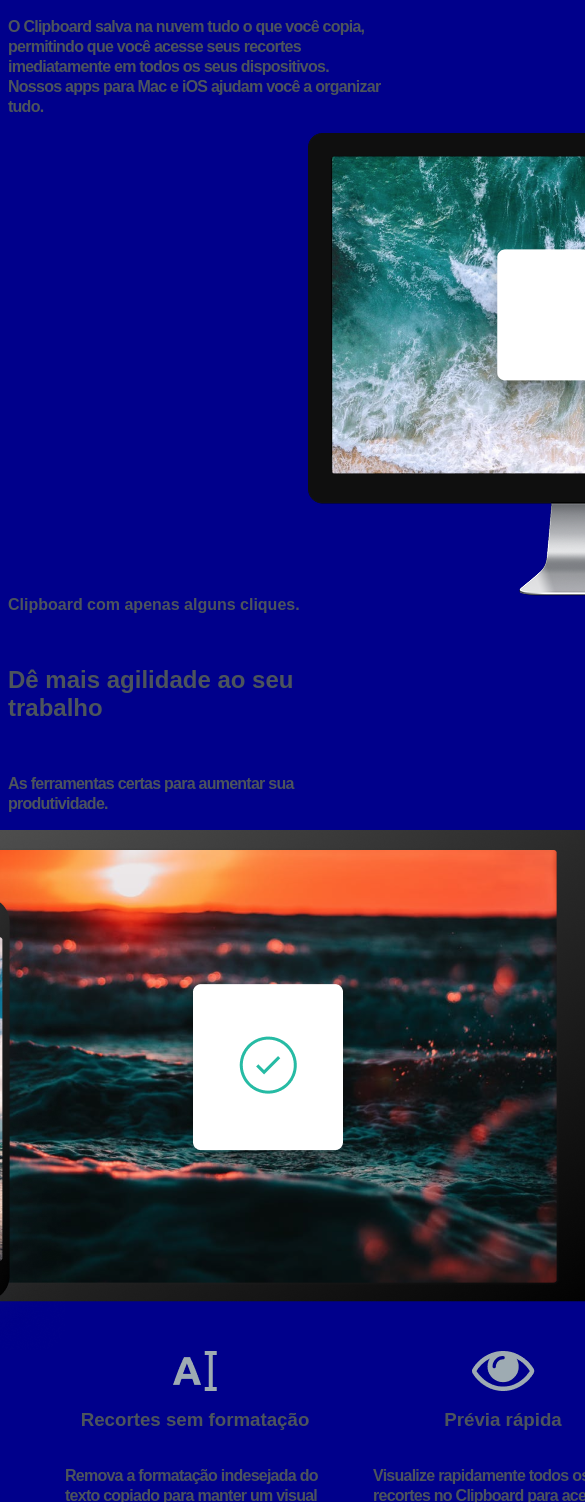
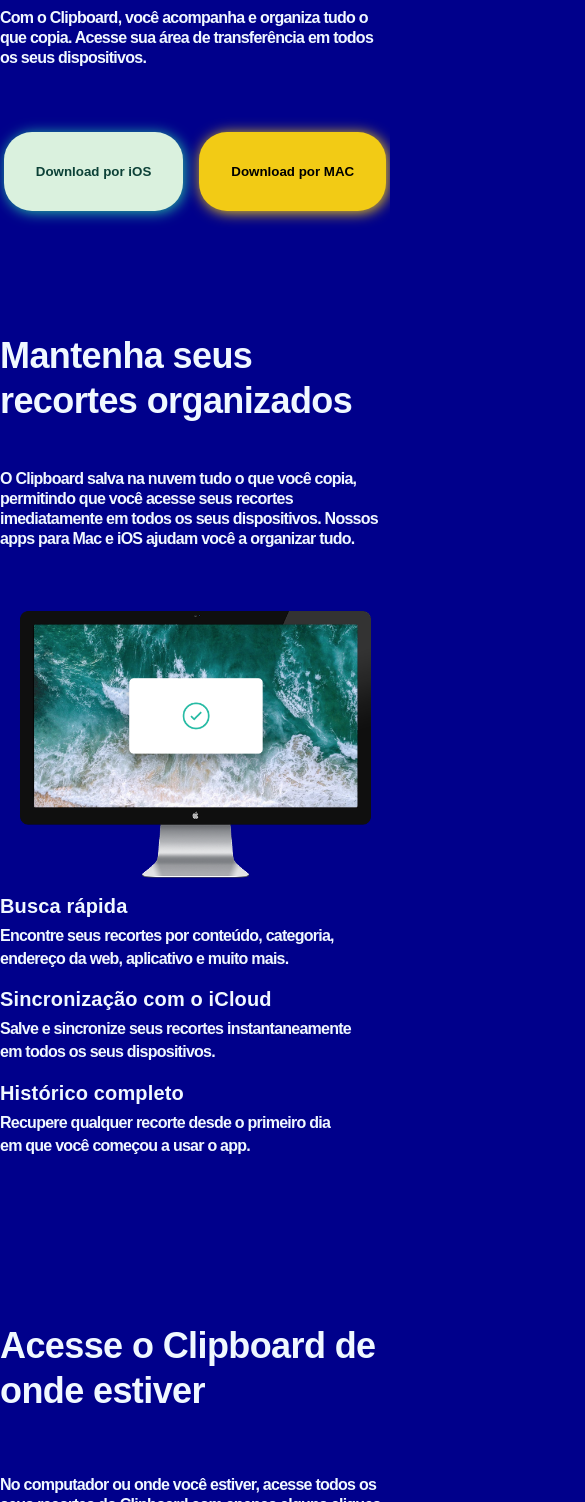
Before and after one commit to davi-522zk/Projeto-Layout, a plain HTML site: page index.html in a window 390 px wide. Shown: the part 498-2000 px from the top of the page, 585 px wide, since content can reach past the window. Drawn offline with Linux system fonts and the light colour scheme; a web font is replaced by a local one.

Commit message:
Projeto - Layout alterado (espaçamentos, transições)

```diff
--- a/index.html
+++ b/index.html
@@ -12,33 +12,37 @@
     <title>Projeto Layout</title>
   </head>
   <body>
-
+    <header>
+      <main class="opq-bck">
+    <img src="img/CarbonBack.png" alt="Fundo despojado com rascunhos semelhanteas a carvão" sty>
+      </main>
         <main class="img">
       <img src="img/Logo.png" alt="Logo do site" />
-
+      </main>
+      <section class="init-inform">
     <h1>A história de qualquer coisa que você copia!</h1>
-    <p>
-      Lorem ipsum dolor sit amet consectetur adipisicing elit. Quia,
-      reprehenderit quis dolores dignissimos, necessitatibus dolorem assumenda,
-      vitae dolore voluptatibus in hic ullam non sunt temporibus beatae suscipit
-      sapiente porro blanditiis.
+    <p>Com o Clipboard, você acompanha e organiza tudo o que copia. Acesse sua área de transferência em todos os seus dispositivos.
     </p>
+    </header>
     <section>
       <button class="btn-dw-ios">Download por iOS</button>
       <button class="btn-dw-mac">Download por MAC</button>
     </section>
-
+</section>
     </main>
 
     <section class="second-section">
       <h2>Mantenha seus recortes organizados</h2>
+      </section>
       <p class="snippets">
         O Clipboard salva na nuvem tudo o que você copia, permitindo que você
         acesse seus recortes imediatamente em todos os seus dispositivos. Nossos
         apps para Mac e iOS ajudam você a organizar tudo.
       </p>
+
       <div class="computer">
         <img src="img/Computador.png" alt="Computador analisado" />
+        </div>
         <div class="inf">
           <h3>Busca rápida</h3>
           <p>
@@ -50,25 +54,26 @@
           <h3>Histórico completo</h3>
           <p>Recupere qualquer recorte desde o primeiro dia em que você começou a usar o app.</p>
           <section class="fifth-sec">
-            <section class="description">
-              <h2>Dê mais agilidade ao seu trabalho</h2>
-              <p>As ferramentas certas para aumentar sua produtividade.</p>
-            </section>
+
           </section>
         </div>
       </div>
     </section>
-       Clipboard com apenas alguns cliques.</p>
+    <section class="disclaimer">
+      <h2>Acesse o Clipboard de onde estiver</h2>
+       <p>No computador ou onde você estiver,
+        acesse todos os seus recortes do Clipboard
+        com apenas alguns cliques.</p>
+        </section>
         <section class="fifth-sec">
-          <section class="description">
-            <h2>Dê mais agilidade ao seu trabalho</h2>
-            <p>As ferramentas certas para aumentar sua produtividade.</p>
-          </section>
         </section>
        </section>
         <div class="sec-img">
        <img src="img/Tablet.png" alt="Tablet e Celular">
        </div>
+       <section class="description">
+              <h2>Dê mais agilidade ao seu trabalho</h2>
+              <p>As ferramentas certas para aumentar sua produtividade.</p>
             </section>
 
     <section class="sixth-sec">
@@ -127,6 +132,7 @@
           <a href="#">Guia de Instalação</a>
           <a href="#">Contato</a>
           <a href="#">Imprensa</a>
+
       <div class="sc-media">
         <img src="img/Frame 358.png" alt="ícones de Redes Sociais">
       </div>
--- a/style.css
+++ b/style.css
@@ -3,20 +3,59 @@ body{
     font-family: "Bai Jamjuree", sans-serif;
     font-weight: 600;
     font-style: normal;
+    margin: 0;
+}
+
+
+
+.opq-bck,
+.opq-bck img{
+    width: 100%;
+}
+
+/* Alteracao: fundo atras do header, sem ocupar espaco no fluxo */
+.opq-bck{
+    position: absolute;
+    top: 0;
+    left: 0;
+    z-index: -1;
+}
+
+.img{
+    margin-top: 44px;
+}
+
+.opq-bck img{
+    display: block;
+    height: auto;
 }
 
 *{
-    color: #4C545C;
+    color: #6174FF;
 }
 
 p, h1{
     font-weight: 600;
-
     display: flex;
     justify-content: center;
     letter-spacing: -0.75px;
     line-height: 125%;
+}
 
+.img{
+    margin-bottom: 56px;
+}
+
+.inf{
+    margin-left: 72px;
+}
+
+.init-inform{
+    margin-bottom: 48px;
+}
+
+.second-section{
+    margin-top: 92px;
 }
 
 div {
@@ -24,22 +63,55 @@ div {
     justify-content: center;
 }
 
+.computer, .inf{
+    margin-bottom: 150px;
+}
 
+.disclaimer{
+    margin-bottom: 96px;
+}
 
 .btn-dw-ios{
-    background-color: #26BBA4;
-    color: aliceblue;
+    background-color: #daf1de;
+    color: #0c4137;
     display: inline-block;
     justify-content: center;
     padding: 12px;
+    box-shadow: 1.5px 1.5px 14px #26BBA4;
     border-radius: 28px;
+    border: none;
+    padding: 32px;
+    cursor: pointer;
+    font-weight: 600;
+}
+
+.btn-dw-ios:hover{
+    background-color: #a82223;
+    color: #fff;
+    box-shadow: 1.5px 1.5px 14px #a82223;
+    transform: scale(1.1);
+    transition: all 1s ease;
+    transition: background-color 0.5 ease, color 0.5 ease;
 }
 
 .btn-dw-mac{
+    background-color: #f2cb15;
+    color: black;
+    font-weight: 600;
+    box-shadow: 1.5px 1.5px 14px #f2cb15;
+    padding: 32px;
+    border-radius: 28px;
+    border: none;
+    cursor: pointer;
+}
+
+.btn-dw-mac:hover{
     background-color: #6174FF;
+    box-shadow: 1.5px 1.5px 14px #6174FF;
     color: aliceblue;
-    padding: 12px;
-    border-radius: 28px;
+    transform: scale(1.1);
+    transition: all 1s ease;
+    transition: background-color 0.5 ease, color 0.5 ease;
 }
 
 section{
@@ -49,27 +121,49 @@ section{
 }
 
 .second-section{
-    display: block;
+    display: flex;
+    justify-content: center;
 }
 
 .computer{
     display: flex;
     justify-content: center;
-    align-items: flex-start;
+    margin-bottom: 15px;
+
     gap: 48px;
 }
 
+::selection{
+    background-color: olivedrab;
+}
+
 .computer{
-    display: flex;
+    display: inline-flex;
     justify-content: flex-start;
-    margin-left: 300px;
+    margin-left: max(0px, calc((100% - 943px) / 2));
 }
 
 .inf{
+    display: inline-block;
+    max-width: 300px;
+    margin: 0 0 0 32px;
+    vertical-align: top;
+}
+
+.inf > h3,
+.inf > p{
     display: block;
-    max-width: 300px;
-    margin-left: 1000px;
-    margin-top: -450px;
+    margin: 0;
+}
+
+.inf > h3{
+    line-height: 1.35;
+    margin-bottom: 4px;
+}
+
+.inf > p{
+    line-height: 1.45;
+    margin-bottom: 16px;
 }
 
 .third-section{
@@ -80,6 +174,13 @@ section{
     display: flex;
     justify-content: center;
 }
+
+.img{
+    display: flex;
+    justify-content: center;
+}
+
+
 
 .clipboard{
     display: flex;
@@ -98,6 +199,7 @@ section{
 
 .description{
     display: flex;
+    justify-content: center;
     flex-direction: column;
 }
 
@@ -172,6 +274,11 @@ a{
     text-decoration: none;
 }
 
+img{
+    max-width: 100%;
+    height: auto;
+}
+
 footer{
     display: grid;
     grid-template-columns: 110px 140px 160px auto;
@@ -184,9 +291,12 @@ footer{
 
 @media (min-width: 1300px){
     body{
-        background-color: #62162f;
+        background-color: #cfd4da;
+        *{
+            color: #555c66;
+        }
     }
-
+}
     h1{
         font-size: 46px;
         line-height: 125%;
@@ -207,21 +317,134 @@ footer{
         letter-spacing: 0.15px;
     }
 
-}
-
 
 @media (max-width: 1300px){
-    body{background-color: #cd8d00;}
+    body{
+        background-color: #f2cb15;
+
+        *{
+            color: black;
+        }
+        ::selection{
+            background-color: bisque;
+        }
+    }
 }
 
 @media (max-width: 500px){
     body{
         background-color: darkblue;
+
+        *{
+            color: aliceblue;
+        }
     }
 }
 
 .sc-media{
     display: flex;
+
     justify-content: flex-end;
     margin-left: 900px;
 }
+
+.description, h2{
+    display: flex;
+    justify-content: center;
+}
+
+.disclaimer{
+    margin-top: 120px;
+    margin-bottom: 96px;
+    display: flex;
+    flex-direction: column;
+}
+
+.opq-bck img{
+    display: block;
+    width: 100%;
+    height: auto;
+}
+
+.init-inform{
+    flex-direction: column;
+}
+
+footer, a{
+    background-color: #daf1de;
+    color: #0c4137;
+    font-weight: 600;
+}
+
+.sc-media{
+    margin-bottom: 32px;
+}
+
+footer{
+    padding-bottom: 26px;
+    padding-top: 26px;
+}
+
+.image-size{
+    padding-bottom: 12px;
+}
+
+@media (max-width: 600px){
+    footer{
+        grid-template-columns: 1fr;
+        justify-items: center;
+        row-gap: 12px;
+    }
+
+    .image-size{
+        grid-row: auto;
+    }
+
+    a{
+        text-align: center;
+    }
+
+    .sc-media{
+        justify-content: center;
+        margin-left: 0;
+    }
+}
+
+@media (max-width: 900px){
+    .computer{
+        display: flex;
+        width: 100%;
+        margin-left: 0;
+        justify-content: center;
+        flex-wrap: wrap;
+        gap: 24px;
+    }
+
+    .computer img, .sec-img img{
+        width: 90%;
+    }
+
+    .inf{
+        max-width: 90%;
+        margin: 0 auto;
+    }
+
+    .sixth-sec{
+        flex-wrap: wrap;
+        gap: 24px;
+    }
+
+    .logo-group{
+        height: auto;
+        flex-wrap: wrap;
+        gap: 24px;
+    }
+
+    .logo-group img{
+        max-width: 140px;
+    }
+}
+
+.snippets{
+    margin-bottom: 62px;
+}
```
Also changed, not shown: img/CarbonBack.png (added). Lines whose indentation alone changed are shown as unchanged.
